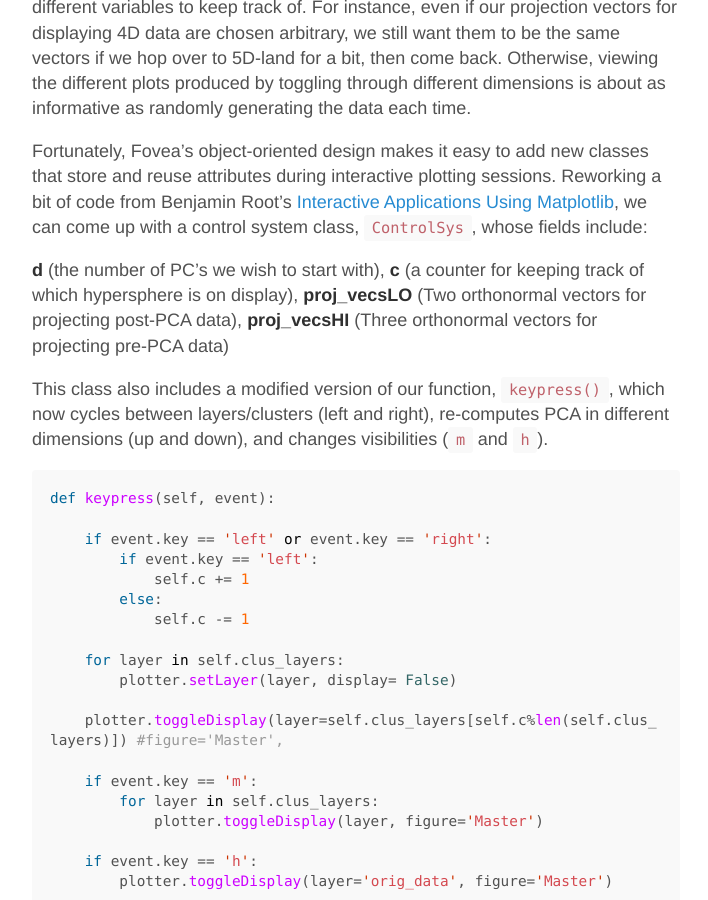
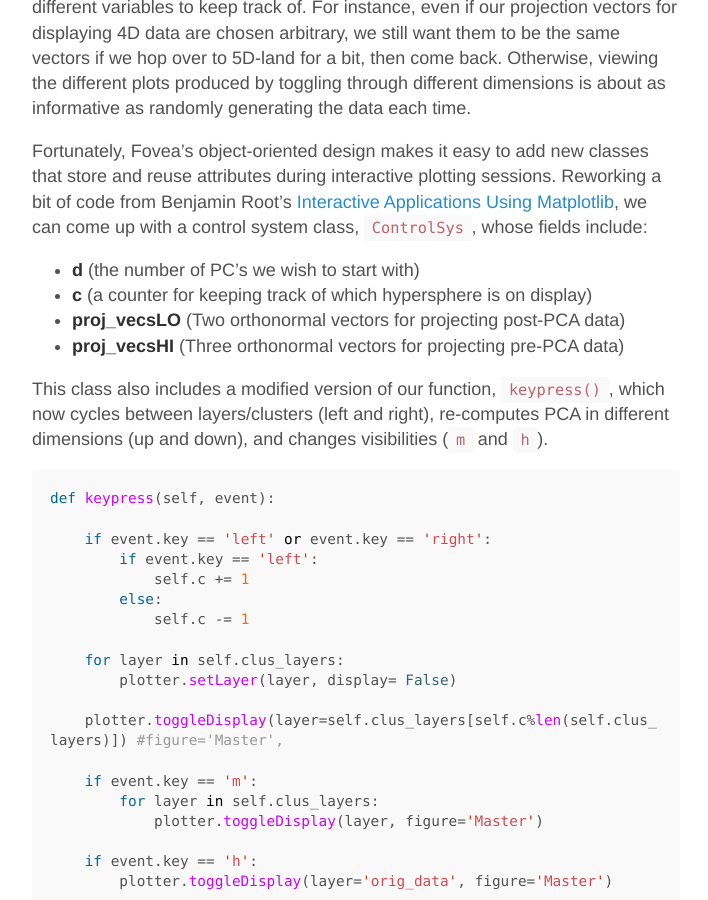
Before and after one commit to robclewley/robclewley.github.io, a Jekyll site: the page built from _posts/2015-06-29-pca_demo_with_fovea.md, in a window 1280 px wide and 900 px high, scrolled down 12951 px. Shown: the whole window, without its empty margins (284-992 px from the left). Built offline with Jekyll 4.4.1, drawn with Linux system fonts in a browser that asks for light colours; comment, search, counter and statistics services are not loaded.

Commit message:
Markdown list fix

```diff
--- a/_posts/2015-06-29-pca_demo_with_fovea.md
+++ b/_posts/2015-06-29-pca_demo_with_fovea.md
@@ -304,10 +304,10 @@ However, as we flit around dimensions, generating different “AFTER” data, an
 
 Fortunately, Fovea’s object-oriented design makes it easy to add new classes that store and reuse attributes during interactive plotting sessions. Reworking a bit of code from Benjamin Root’s [Interactive Applications Using Matplotlib](https://www.packtpub.com/application-development/interactive-applications-using-matplotlib), we can come up with a control system class, `ControlSys`, whose fields include:
 
-**d** (the number of PC’s we wish to start with),
-**c** (a counter for keeping track of which hypersphere is on display),
-**proj_vecsLO** (Two orthonormal vectors for projecting post-PCA data),
-**proj_vecsHI** (Three orthonormal vectors for projecting pre-PCA data)
+ - **d** (the number of PC’s we wish to start with)
+ - **c** (a counter for keeping track of which hypersphere is on display)
+ - **proj_vecsLO** (Two orthonormal vectors for projecting post-PCA data)
+ - **proj_vecsHI** (Three orthonormal vectors for projecting pre-PCA data)
 
 This class also includes a modified version of our function, `keypress()`, which now cycles between layers/clusters (left and right), re-computes PCA in different dimensions (up and down), and changes visibilities (`m` and `h`).
 
```
